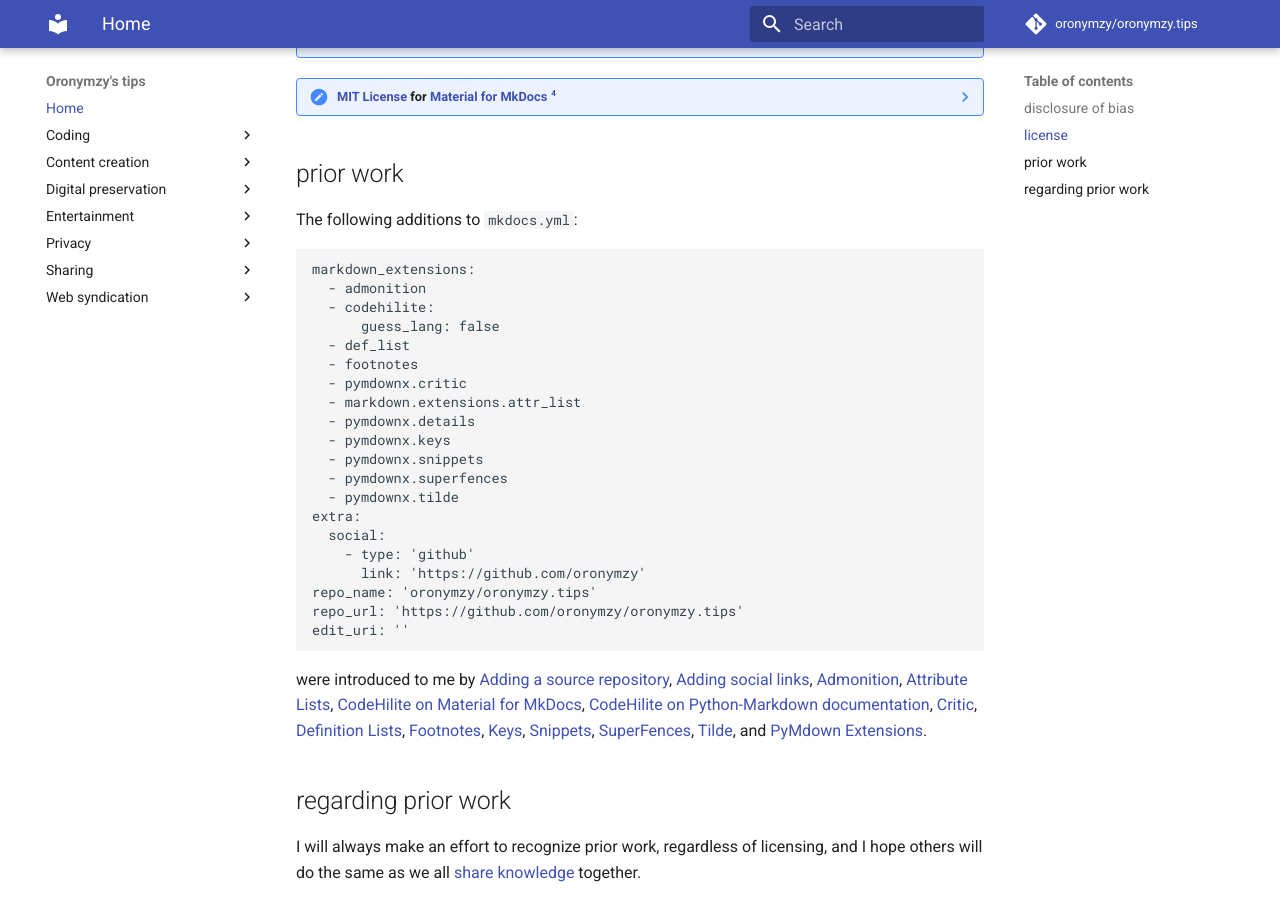
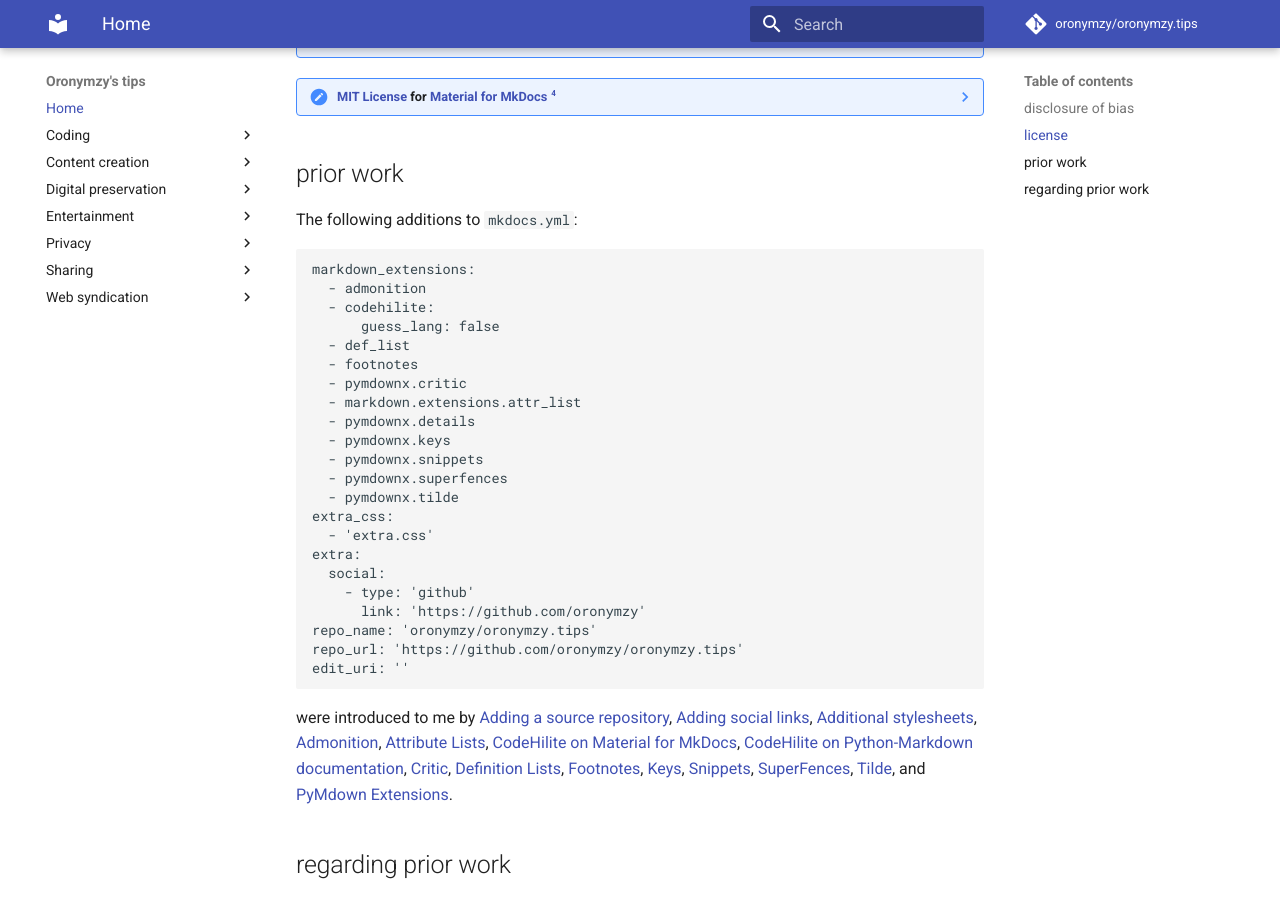
Before and after one commit to oronymzy/tips, an MkDocs documentation site: the page built from docs/README.md, in a window 1280 px wide and 900 px high, scrolled down 892 px. Built offline with MkDocs 1.6.1 and Material for MkDocs 9.7.7, drawn with Linux system fonts in a browser that asks for light colours; comment, search, counter and statistics services are not loaded.

Commit message:
Add license information, add information on extra css

````diff
--- a/docs/README.md
+++ b/docs/README.md
@@ -82,6 +82,8 @@ markdown_extensions:
   - pymdownx.snippets
   - pymdownx.superfences
   - pymdownx.tilde
+extra_css:
+  - 'extra.css'
 extra:
   social:
     - type: 'github'
@@ -91,13 +93,14 @@ repo_url: 'https://github.com/oronymzy/oronymzy.tips'
 edit_uri: ''
 ```
 
-were introduced to me by [Adding a source repository], [Adding social links], [Admonition], [Attribute Lists], [CodeHilite on Material for MkDocs], [CodeHilite on Python-Markdown documentation], [Critic], [Definition Lists], [Footnotes], [Keys], [Snippets], [SuperFences], [Tilde], and [PyMdown Extensions].
+were introduced to me by [Adding a source repository], [Adding social links], [Additional stylesheets], [Admonition], [Attribute Lists], [CodeHilite on Material for MkDocs], [CodeHilite on Python-Markdown documentation], [Critic], [Definition Lists], [Footnotes], [Keys], [Snippets], [SuperFences], [Tilde], and [PyMdown Extensions].
 
 ## regarding prior work
 I will always make an effort to recognize prior work, regardless of licensing, and I hope others will do the same as we all [share knowledge](https://en.wikipedia.org/wiki/Knowledge_sharing) together.
 
 [Adding a source repository]: https://squidfunk.github.io/mkdocs-material/getting-started/#adding-a-source-repository
 [Adding social links]: https://squidfunk.github.io/mkdocs-material/getting-started/#adding-social-links
+[Additional stylesheets]: https://squidfunk.github.io/mkdocs-material/customization/#additional-stylesheets
 [Admonition]: https://squidfunk.github.io/mkdocs-material/extensions/admonition/#installation
 [Attribute Lists]: https://python-markdown.github.io/extensions/attr_list/
 [CodeHilite on Material for MkDocs]: https://squidfunk.github.io/mkdocs-material/extensions/codehilite/
--- a/docs/extra.css
+++ b/docs/extra.css
@@ -1,3 +1,5 @@
+/* MIT license. Contains significant content from [Material for MkDocs](https://squidfunk.github.io/mkdocs-material/). See README for full license. */
+
 .md-typeset table:not([class]) th {background-color: rgba(0, 0, 0, 0.1); color: black;}
 .no {background-color: #FFDDDD;}
 .yes {background-color: #ddffdd;}
````
